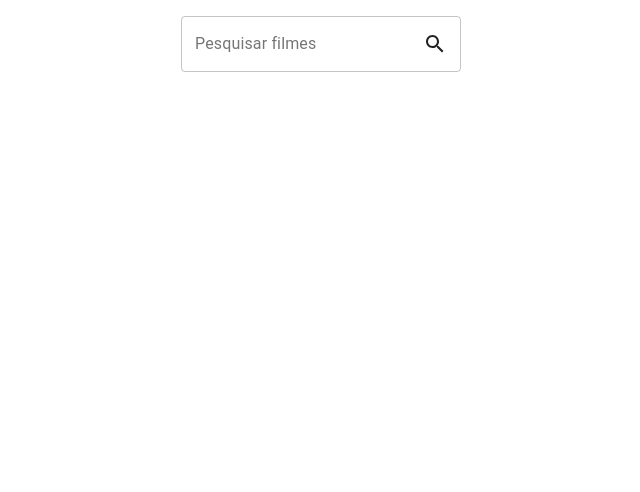
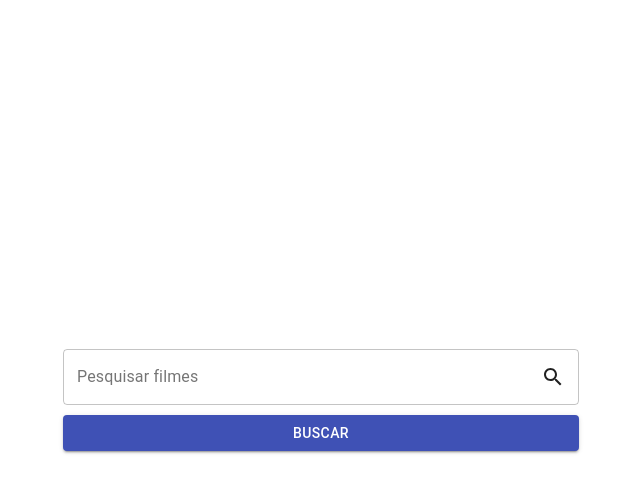
Before and after one commit to gabrielcfn/teste_b2w, a React (Create React App) app: page / in a window 1280 px wide. Shown: the top 492 px of the page, without its empty margins (319-959 px from the left). Built offline with nearby package versions, Linux system fonts and the light colour scheme.

Commit message:
Centralizar caixa de pesquisa Inserir botão pesquisar

```diff
--- a/src/App.css
+++ b/src/App.css
@@ -1,38 +1,9 @@
 .App {
   text-align: center;
+  display: flex;
+  flex-direction: row;
+  justify-content: center;
+  align-items: center;
+  align-content: center;
+  height: 100vh;
 }
-
-.App-logo {
-  height: 40vmin;
-  pointer-events: none;
-}
-
-@media (prefers-reduced-motion: no-preference) {
-  .App-logo {
-    animation: App-logo-spin infinite 20s linear;
-  }
-}
-
-.App-header {
-  background-color: #282c34;
-  min-height: 100vh;
-  display: flex;
-  flex-direction: column;
-  align-items: center;
-  justify-content: center;
-  font-size: calc(10px + 2vmin);
-  color: white;
-}
-
-.App-link {
-  color: #61dafb;
-}
-
-@keyframes App-logo-spin {
-  from {
-    transform: rotate(0deg);
-  }
-  to {
-    transform: rotate(360deg);
-  }
-}
--- a/src/App.js
+++ b/src/App.js
@@ -6,7 +6,7 @@ import Pesquisa from "./Pesquisa/Pesquisa";
 function App() {
   return (
     <div className="App">
-      <Container>
+      <Container maxWidth="sm">
         <Pesquisa />
       </Container>
     </div>
--- a/src/Pesquisa/Pesquisa.js
+++ b/src/Pesquisa/Pesquisa.js
@@ -1,16 +1,20 @@
 import React, { useState } from "react";
+
+//componentes do material-ui
 import TextField from "@material-ui/core/TextField";
 import InputAdornment from "@material-ui/core/InputAdornment";
 import SearchIcon from "@material-ui/icons/Search";
+import Button from "@material-ui/core/Button";
+
+// estilos
+import styles from "./Pesquisa.module.css";
 
 const Pesquisa = () => {
   const [termoPesquisado, setTermoPesquisado] = useState("");
   console.log("termoPesquisado => ", termoPesquisado);
 
   return (
-    <form name="formPesquisar">
-      <p>{termoPesquisado}</p>
-
+    <form name="formPesquisar" className={styles.container}>
       <TextField
         id="outlined-basic"
         label="Pesquisar filmes"
@@ -28,6 +32,14 @@ const Pesquisa = () => {
           ),
         }}
       />
+      <Button
+        variant="contained"
+        color="primary"
+        className={styles.botao}
+        onClick={() => {}}
+      >
+        Buscar
+      </Button>
     </form>
   );
 };
--- /dev/null
+++ b/src/Pesquisa/Pesquisa.module.css
@@ -0,0 +1,10 @@
+.container {
+  display: flex;
+  flex-direction: column;
+  align-content: center;
+  padding: 18px;
+}
+
+.botao {
+  margin-top: 10px !important;
+}
```
